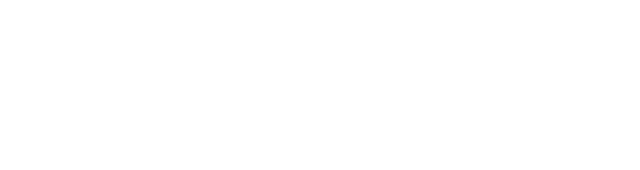
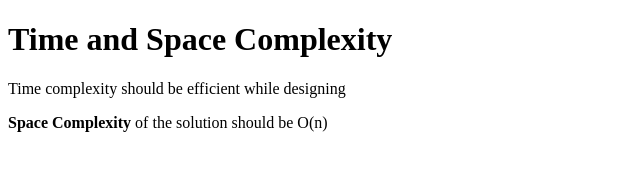
Before and after one commit to acciojob/time-and-space-complexity-shub-dab, a website: page main.html in a window 1280 px wide. Shown: the whole page, without its empty margins (0-640 px from the left). Drawn offline with Linux system fonts and the light colour scheme.

Commit message:
created a submission

```diff
--- a/main.html
+++ b/main.html
@@ -8,6 +8,11 @@
 
 <body>
 	<!-- the entire body must be written by student -->
+	<h1>Time and Space Complexity</h1>
+
+<p>Time complexity should be efficient while designing</p>
+
+<p><b>Space Complexity</b> of the solution should be O(n)</p>
     <script type="text/javascript" src="./script.js">
 </script>
 
```
